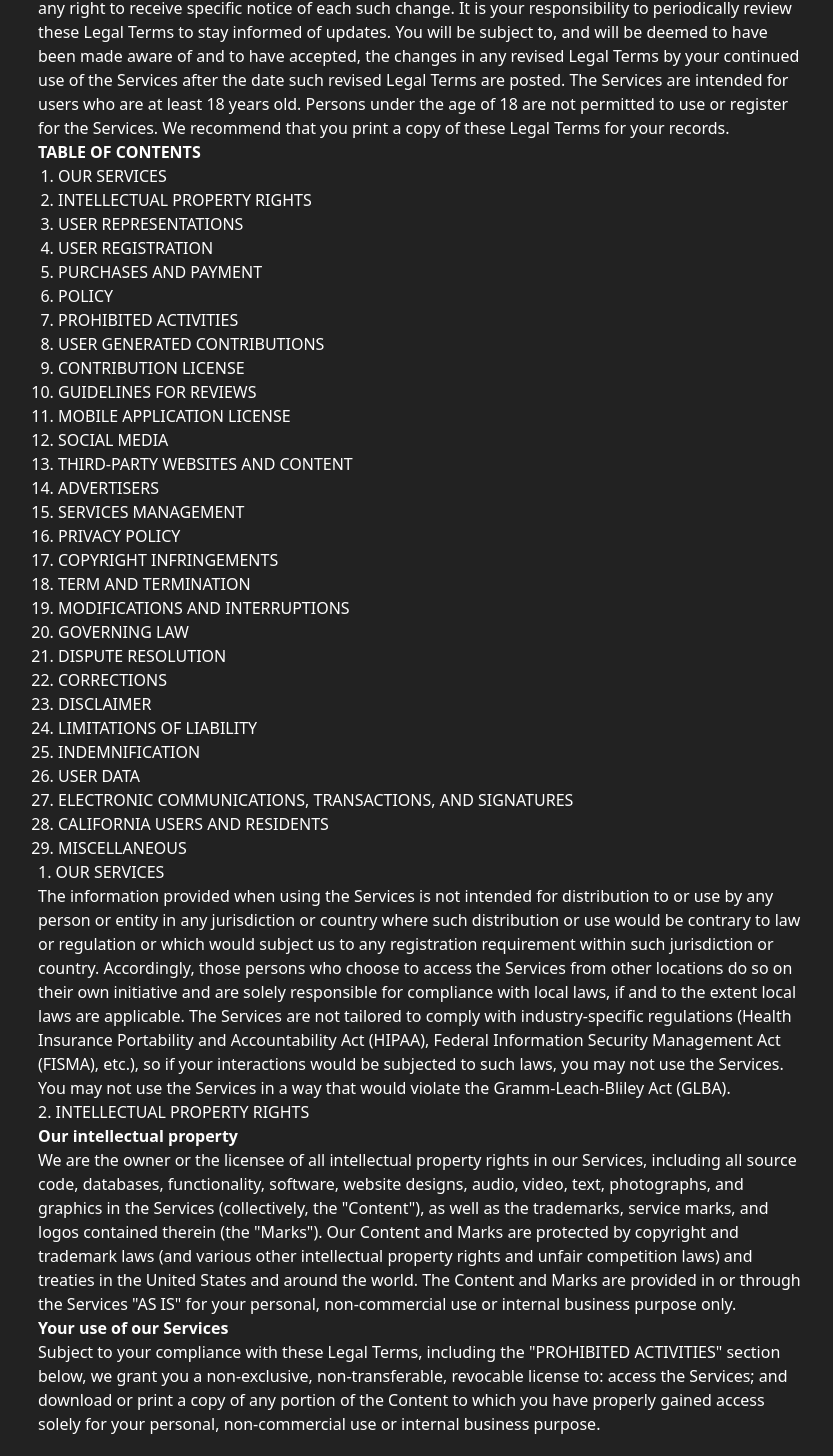
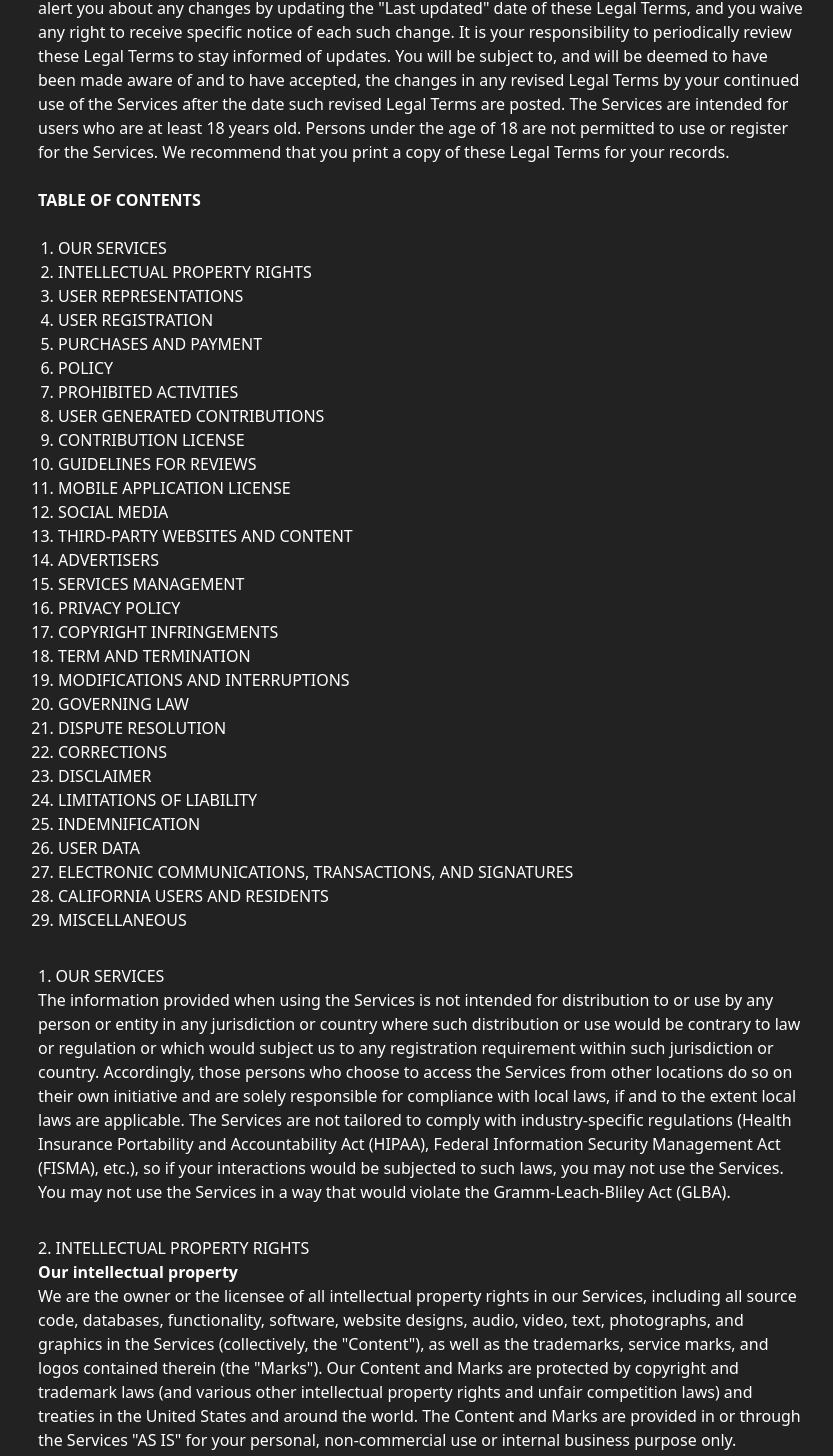
Before and after one commit to Kabakibo/ar-unleashed-reveal, a React (Vite) app: page /terms in a window 1280 px wide. Shown: the part 668-2124 px from the top of the page, without its empty margins (218-1051 px from the left). Built offline with nearby package versions, Linux system fonts and the light colour scheme.

Commit message:
Fix: Add spacing in Terms.tsx
Add spacing to improve readability in the Terms of Use document.

```diff
--- a/src/pages/Terms.tsx
+++ b/src/pages/Terms.tsx
@@ -17,7 +17,7 @@ const Terms = () => {
             </p>
 
             <div className="prose prose-lg max-w-none prose-invert">
-              <p className="font-bold">AGREEMENT TO OUR LEGAL TERMS</p>
+              <p className="font-bold mb-6">AGREEMENT TO OUR LEGAL TERMS</p>
 
               <p>
                 We are 9502-0541 Québec inc. ("Company," "we," "us," "our"), a company registered in Canada, Montreal, Quebec.
@@ -46,7 +46,7 @@ const Terms = () => {
                 register for the Services. We recommend that you print a copy of these Legal Terms for your records.
               </p>
 
-              <p className="font-bold">TABLE OF CONTENTS</p>
+              <p className="font-bold my-6">TABLE OF CONTENTS</p>
               <ol className="list-decimal pl-5">
                 <li>OUR SERVICES</li>
                 <li>INTELLECTUAL PROPERTY RIGHTS</li>
@@ -79,7 +79,7 @@ const Terms = () => {
                 <li>MISCELLANEOUS</li>
               </ol>
 
-              <h2>1. OUR SERVICES</h2>
+              <h2 className="mt-8">1. OUR SERVICES</h2>
               <p>
                 The information provided when using the Services is not intended for distribution to or use by any person or entity
                 in any jurisdiction or country where such distribution or use would be contrary to law or regulation or which would
@@ -91,7 +91,7 @@ const Terms = () => {
                 Services. You may not use the Services in a way that would violate the Gramm-Leach-Bliley Act (GLBA).
               </p>
 
-              <h2>2. INTELLECTUAL PROPERTY RIGHTS</h2>
+              <h2 className="mt-8">2. INTELLECTUAL PROPERTY RIGHTS</h2>
               <p className="font-semibold">Our intellectual property</p>
               <p>
                 We are the owner or the licensee of all intellectual property rights in our Services, including all source code,
```
